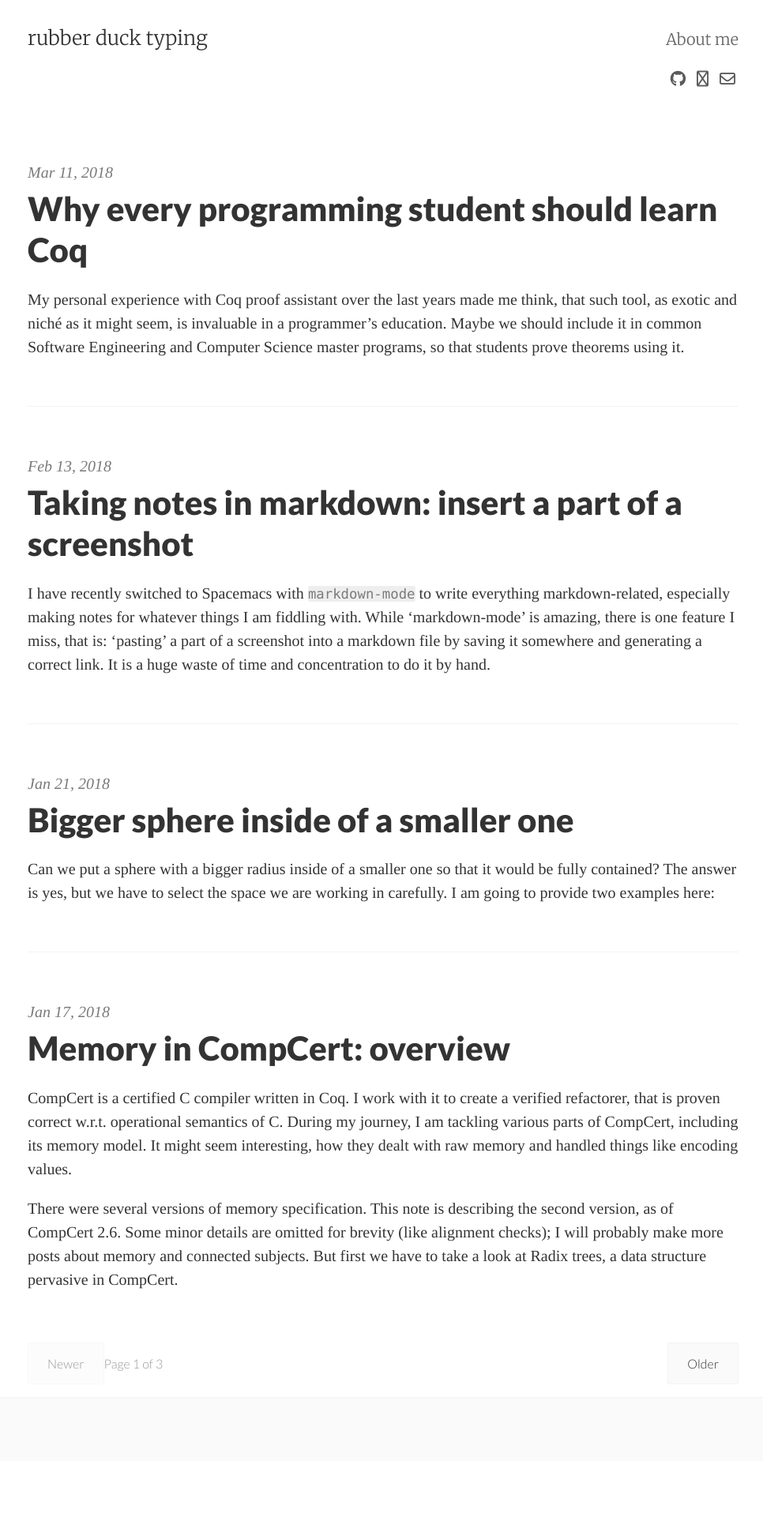
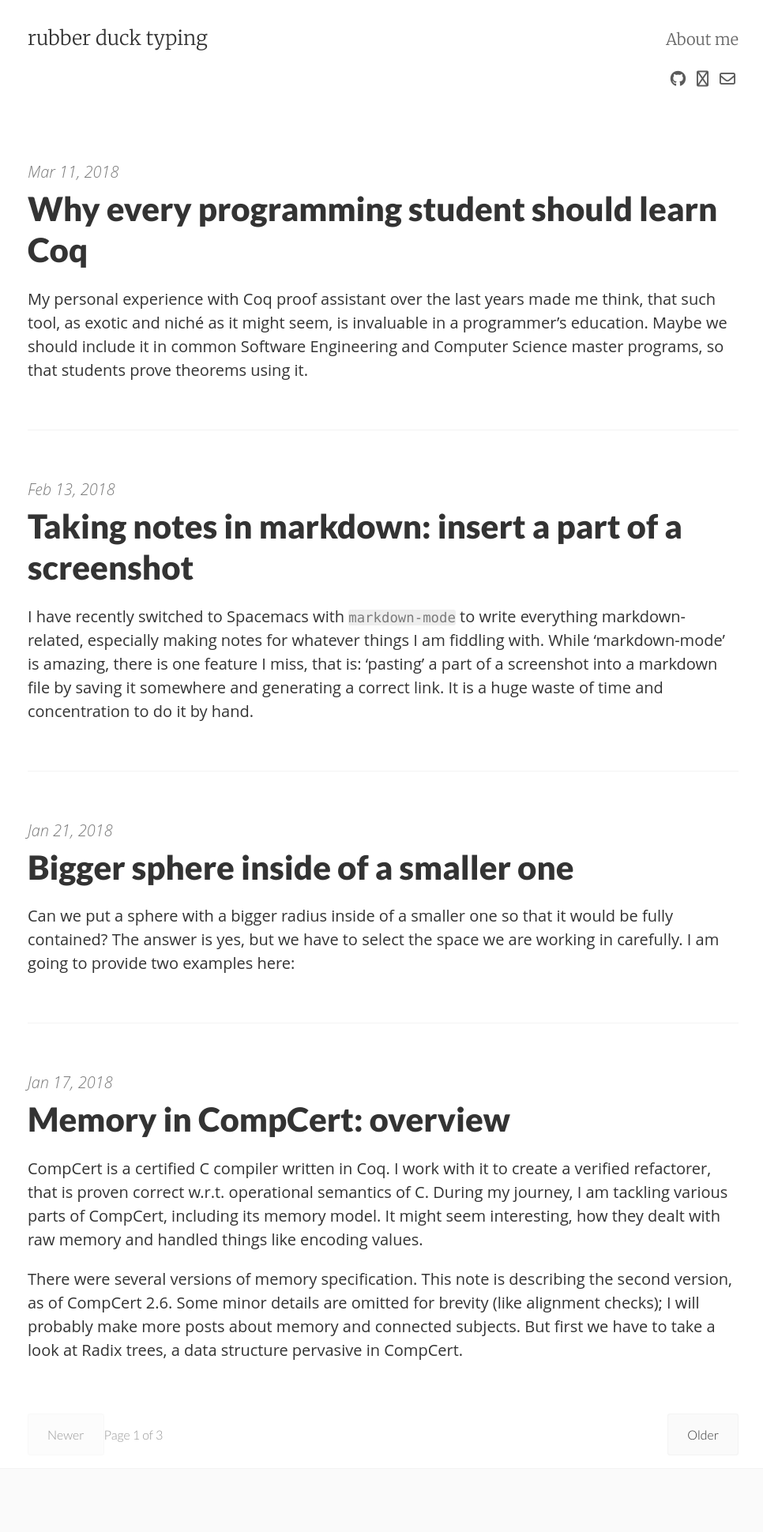
Before and after one commit to sayon/blog, a Jekyll site: the page built from index.html, in a window 1280 px wide. Shown: the whole page at 79% size, without its empty margins (155-1121 px from the left). Built offline with Jekyll 4.4.1, drawn with Linux system fonts in a browser that asks for light colours; nearby versions of some CDN libraries; the list of posts is cut into pages by our own code; before the commit the page ends 1850 px from its top, so only the background shows below that.

Commit message:
Changed main font to Open Sans

```diff
--- a/_sass/_variables.scss
+++ b/_sass/_variables.scss
@@ -3,7 +3,8 @@ $base-font-size: 16px;
 $bold-font-weight: bold !default;
 //$font-family: 'Merriweather', 'PT Serif', Georgia, 'Times New Roman', serif !default;
 $title-font-family: 'Merriweather', 'PT Serif', Georgia, 'Times New Roman', serif !default;
-$font-family:     "Academica Book Pro", Times, Georgia, serif !default;
+//$font-family:     "Academica Book Pro", Times, Georgia, serif !default;
+$font-family:    'Open Sans', sans-serif !default;
 $line-height: 1.5 !default;
 $heading-font-family: 'Lato', 'Helvetica Neue', Helvetica, sans-serif !default;
 //$heading-font-weight: 900 !default;
```
